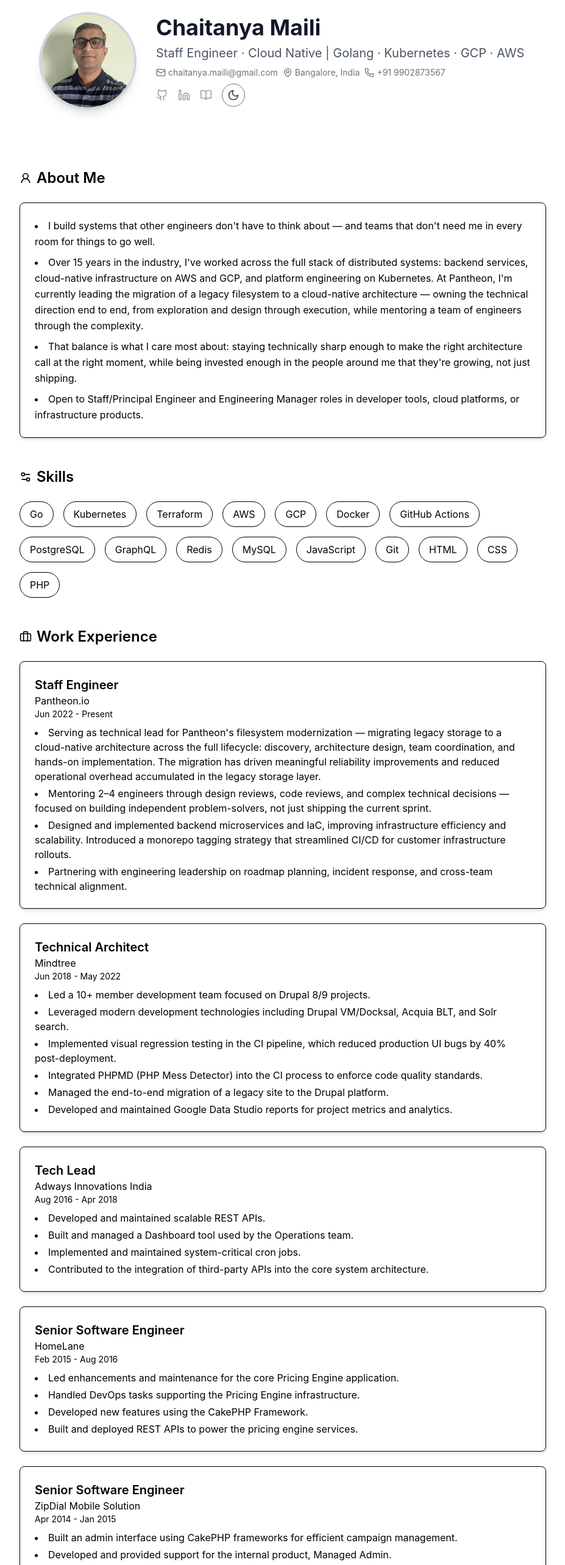
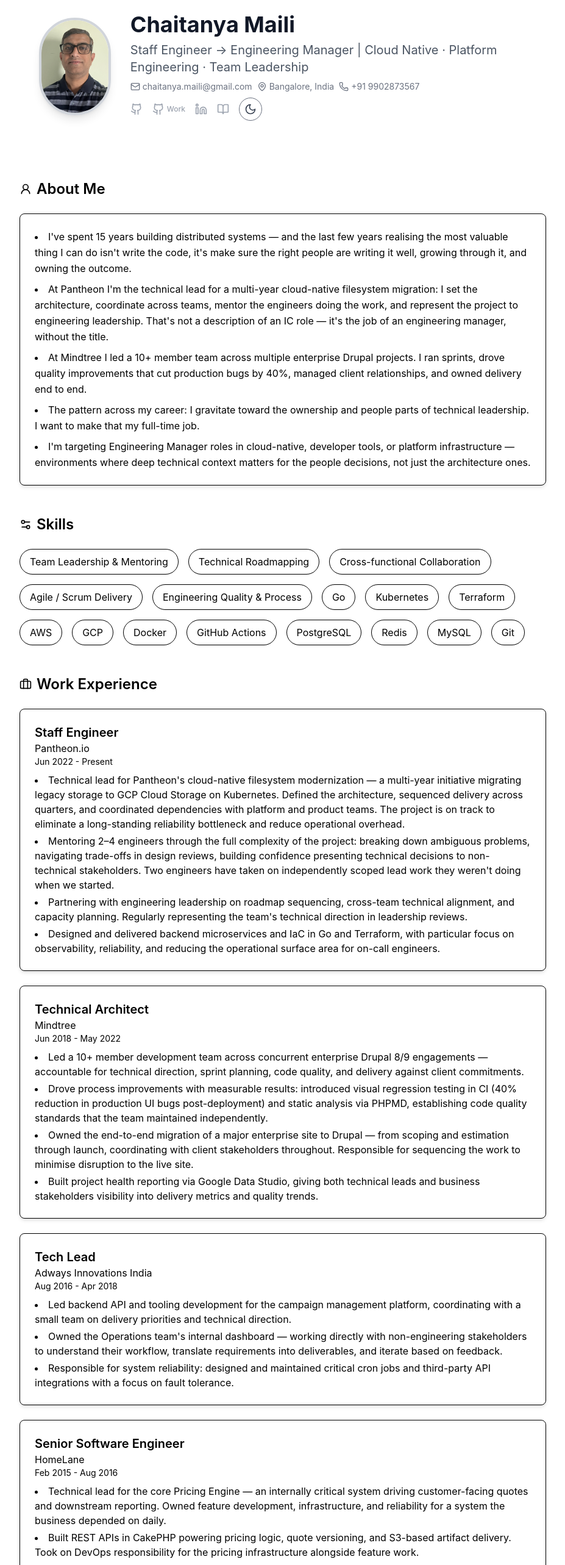
Before and after one commit to chaitanyamaili/chaitanyamaili.github.io, a React (Create React App) app: page / in a window 1280 px wide. Shown: the part 60-2626 px from the top of the page at 61% size, without its empty margins (176-1103 px from the left). Built offline with nearby package versions, Linux system fonts and the light colour scheme.

Commit message:
Updated the CV details for EM post (#2)
* feat(cv): EM-targeted cv — full technical history + leadership signals

* feat: Added the github work component

```diff
--- a/public/cv.json
+++ b/public/cv.json
@@ -1,24 +1,25 @@
 {
   "name": "Chaitanya Maili",
-  "title": "Staff Engineer · Cloud Native | Golang · Kubernetes · GCP · AWS",
+  "title": "Staff Engineer → Engineering Manager | Cloud Native · Platform Engineering · Team Leadership",
   "email": "chaitanya.maili@gmail.com",
   "location": "Bangalore, India",
   "phone": "+91 9902873567",
   "github": "https://github.com/chaitanyamaili",
+  "githubWork": "https://github.com/chaitanyapantheor",
   "linkedin": "https://www.linkedin.com/in/chaitanyamaili/",
   "twitter": "",
   "profilePicture": "profile.png",
-  "aboutMe": "I build systems that other engineers don't have to think about — and teams that don't need me in every room for things to go well.\n\nOver 15 years in the industry, I've worked across the full stack of distributed systems: backend services, cloud-native infrastructure on AWS and GCP, and platform engineering on Kubernetes. At Pantheon, I'm currently leading the migration of a legacy filesystem to a cloud-native architecture — owning the technical direction end to end, from exploration and design through execution, while mentoring a team of engineers through the complexity.\n\nThat balance is what I care most about: staying technically sharp enough to make the right architecture call at the right moment, while being invested enough in the people around me that they're growing, not just shipping.\n\nOpen to Staff/Principal Engineer and Engineering Manager roles in developer tools, cloud platforms, or infrastructure products.",
+  "aboutMe": "I've spent 15 years building distributed systems — and the last few years realising the most valuable thing I can do isn't write the code, it's make sure the right people are writing it well, growing through it, and owning the outcome.\n\nAt Pantheon I'm the technical lead for a multi-year cloud-native filesystem migration: I set the architecture, coordinate across teams, mentor the engineers doing the work, and represent the project to engineering leadership. That's not a description of an IC role — it's the job of an engineering manager, without the title.\n\nAt Mindtree I led a 10+ member team across multiple enterprise Drupal projects. I ran sprints, drove quality improvements that cut production bugs by 40%, managed client relationships, and owned delivery end to end.\n\nThe pattern across my career: I gravitate toward the ownership and people parts of technical leadership. I want to make that my full-time job.\n\nI'm targeting Engineering Manager roles in cloud-native, developer tools, or platform infrastructure — environments where deep technical context matters for the people decisions, not just the architecture ones.",
   "workExperience": [
     {
       "title": "Staff Engineer",
       "company": "Pantheon.io",
       "dates": "Jun 2022 - Present",
       "description": [
-        "Serving as technical lead for Pantheon's filesystem modernization — migrating legacy storage to a cloud-native architecture across the full lifecycle: discovery, architecture design, team coordination, and hands-on implementation. The migration has driven meaningful reliability improvements and reduced operational overhead accumulated in the legacy storage layer.",
-        "Mentoring 2–4 engineers through design reviews, code reviews, and complex technical decisions — focused on building independent problem-solvers, not just shipping the current sprint.",
-        "Designed and implemented backend microservices and IaC, improving infrastructure efficiency and scalability. Introduced a monorepo tagging strategy that streamlined CI/CD for customer infrastructure rollouts.",
-        "Partnering with engineering leadership on roadmap planning, incident response, and cross-team technical alignment."
+        "Technical lead for Pantheon's cloud-native filesystem modernization — a multi-year initiative migrating legacy storage to GCP Cloud Storage on Kubernetes. Defined the architecture, sequenced delivery across quarters, and coordinated dependencies with platform and product teams. The project is on track to eliminate a long-standing reliability bottleneck and reduce operational overhead.",
+        "Mentoring 2–4 engineers through the full complexity of the project: breaking down ambiguous problems, navigating trade-offs in design reviews, building confidence presenting technical decisions to non-technical stakeholders. Two engineers have taken on independently scoped lead work they weren't doing when we started.",
+        "Partnering with engineering leadership on roadmap sequencing, cross-team technical alignment, and capacity planning. Regularly representing the team's technical direction in leadership reviews.",
+        "Designed and delivered backend microservices and IaC in Go and Terraform, with particular focus on observability, reliability, and reducing the operational surface area for on-call engineers."
       ]
     },
     {
@@ -26,12 +27,10 @@
       "company": "Mindtree",
       "dates": "Jun 2018 - May 2022",
       "description": [
-        "Led a 10+ member development team focused on Drupal 8/9 projects.",
-        "Leveraged modern development technologies including Drupal VM/Docksal, Acquia BLT, and Solr search.",
-        "Implemented visual regression testing in the CI pipeline, which reduced production UI bugs by 40% post-deployment.",
-        "Integrated PHPMD (PHP Mess Detector) into the CI process to enforce code quality standards.",
-        "Managed the end-to-end migration of a legacy site to the Drupal platform.",
-        "Developed and maintained Google Data Studio reports for project metrics and analytics."
+        "Led a 10+ member development team across concurrent enterprise Drupal 8/9 engagements — accountable for technical direction, sprint planning, code quality, and delivery against client commitments.",
+        "Drove process improvements with measurable results: introduced visual regression testing in CI (40% reduction in production UI bugs post-deployment) and static analysis via PHPMD, establishing code quality standards that the team maintained independently.",
+        "Owned the end-to-end migration of a major enterprise site to Drupal — from scoping and estimation through launch, coordinating with client stakeholders throughout. Responsible for sequencing the work to minimise disruption to the live site.",
+        "Built project health reporting via Google Data Studio, giving both technical leads and business stakeholders visibility into delivery metrics and quality trends."
       ]
     },
     {
@@ -39,10 +38,9 @@
       "company": "Adways Innovations India",
       "dates": "Aug 2016 - Apr 2018",
       "description": [
-        "Developed and maintained scalable REST APIs.",
-        "Built and managed a Dashboard tool used by the Operations team.",
-        "Implemented and maintained system-critical cron jobs.",
-        "Contributed to the integration of third-party APIs into the core system architecture."
+        "Led backend API and tooling development for the campaign management platform, coordinating with a small team on delivery priorities and technical direction.",
+        "Owned the Operations team's internal dashboard — working directly with non-engineering stakeholders to understand their workflow, translate requirements into deliverables, and iterate based on feedback.",
+        "Responsible for system reliability: designed and maintained critical cron jobs and third-party API integrations with a focus on fault tolerance."
       ]
     },
     {
@@ -50,10 +48,8 @@
       "company": "HomeLane",
       "dates": "Feb 2015 - Aug 2016",
       "description": [
-        "Led enhancements and maintenance for the core Pricing Engine application.",
-        "Handled DevOps tasks supporting the Pricing Engine infrastructure.",
-        "Developed new features using the CakePHP Framework.",
-        "Built and deployed REST APIs to power the pricing engine services."
+        "Technical lead for the core Pricing Engine — an internally critical system driving customer-facing quotes and downstream reporting. Owned feature development, infrastructure, and reliability for a system the business depended on daily.",
+        "Built REST APIs in CakePHP powering pricing logic, quote versioning, and S3-based artifact delivery. Took on DevOps responsibility for the pricing infrastructure alongside feature work."
       ]
     },
     {
@@ -61,8 +57,7 @@
       "company": "ZipDial Mobile Solution",
       "dates": "Apr 2014 - Jan 2015",
       "description": [
-        "Built an admin interface using CakePHP frameworks for efficient campaign management.",
-        "Developed and provided support for the internal product, Managed Admin."
+        "Built and supported Managed Admin — the primary tool used by ZipDial's operations team to configure campaigns, manage customers, and track KPIs. Worked closely with the operations team to translate their workflow into product decisions."
       ]
     },
     {
@@ -78,44 +73,24 @@
   ],
   "projects": [
     {
-      "title": "Modernized File Storage System",
-      "description": "Technical lead for Pantheon's filesystem modernization — migrating legacy storage to a cloud-native architecture. Owned the full lifecycle: technical exploration, architecture design, team coordination, and hands-on implementation. Delivered meaningful reliability improvements and reduced the operational overhead of the legacy storage layer.",
+      "title": "Cloud-Native Filesystem Modernization — Pantheon",
+      "description": "Technical lead and delivery owner for Pantheon's flagship infrastructure initiative: migrating a legacy filesystem to GCP Cloud Storage on Kubernetes. Responsible for architecture, cross-team coordination, quarterly roadmap sequencing, and hands-on implementation. Mentored 3 engineers through the complexity of the project; two have since taken on lead-level work independently. Delivered meaningful reliability improvements and a significant reduction in operational overhead.",
       "tech": "Go, Terraform, Docker, GCP Cloud Storage, Kubernetes"
     },
     {
-      "title": "Decoupled Microservices and Infrastructure",
-      "description":
-        "Part of decoupled backend microservices and infrastructure used to manage and orchestrate customer environments. Introduced a monorepo tagging strategy to simplify the release process and set up the mechanism for customer infrastructure rollouts via a dedicated microservice.",
-      "tech": "Go, Terraform, Datastore, Docker, Cloud Run, Github App"
+      "title": "Decoupled Microservices Platform — Pantheon",
+      "description": "Designed and built backend microservices managing and orchestrating customer environments at scale. Introduced a monorepo tagging strategy that simplified CI/CD and enabled a new mechanism for customer infrastructure rollouts — reducing the manual steps in a critical release process. Balanced long-term maintainability with delivery velocity.",
+      "tech": "Go, Terraform, Datastore, Docker, Cloud Run, GitHub App"
     },
     {
-      "title": "AAMC.org",
-      "description":
-        "Developed and launched the AAMC.org corporate website using Drupal 8/9 and the Acquia infrastructure. This project involved various content types, migrating legacy content from systems like CoreMedia and Django, and implemented an efficient search capability with Solr. Integrated Google Analytics (GA) to track document usage via a Data Studio report.",
-      "tech": "Drupal 8, MySQL, Docker, Acquia BLT, Google DataStudio"
+      "title": "AAMC.org — Enterprise CMS Platform",
+      "description": "Led the development and launch of AAMC.org on Drupal 8/9 and Acquia infrastructure. Coordinated content migration from legacy systems (CoreMedia, Django), built Solr-backed search, and integrated Google Analytics reporting. Managed delivery against client milestones with a distributed team — accountable for both technical quality and stakeholder communication throughout.",
+      "tech": "Drupal 8/9, MySQL, Docker, Acquia BLT, Google DataStudio"
     },
     {
       "title": "AAMC Internal Microsite Platform",
-      "description": "Developed an internal multi-site platform using Drupal 9. This platform utilizes the Domain Access module and various custom features to host multiple small sites, offering site-specific assets (e.g., logo, GA code) and preset color themes. The platform also includes custom content types and views to meet diverse site requirements.",
+      "description": "Designed a multi-site platform enabling business teams to launch branded internal microsites without engineering involvement each time. Custom content types, per-site theming, and site-specific assets via Drupal Domain Access. Reduced new-site launch time from weeks to days — a direct improvement to team productivity.",
       "tech": "Drupal 9, MySQL, Docker, Acquia BLT"
-    },
-    {
-      "title": "Adways | Internal Portal",
-      "description":
-        "Developed and maintained an internal portal for publishing and managing campaigns. This solution included backend REST APIs designed to serve and track campaign data for the Android mobile application.",
-      "tech": "Codeigniter, AWS EC2, AWS RDS"
-    },
-    {
-      "title": "Homelane - Pricing Engine",
-      "description":
-        "Developed and maintained a Catalog Management System that served as the central data hub. This product featured a REST API to provide inputs to Sketchup modules and other systems for generating quotes. The system incorporated pricing logic, managed quote versioning, and generated several customer-facing reports. All resulting artifacts were uploaded to S3 buckets for seamless consumption by integrated systems.",
-      "tech": "CakePHP, AWS EC2, AWS RDS"
-    },
-    {
-      "title": "Zipdial - Managed Admin",
-      "description":
-        "This product helps the ZipDial internal team efficiently deliver and configure campaigns. It also allows them to manage reports and KPIs, as well as handle customers, users, orders, and offline payments.",
-      "tech": "CakePHP, MySQL, HTML, CSS, JavaScript"
     }
   ],
   "education": [
@@ -138,6 +113,11 @@
     }
   ],
   "skills": [
+    "Team Leadership & Mentoring",
+    "Technical Roadmapping",
+    "Cross-functional Collaboration",
+    "Agile / Scrum Delivery",
+    "Engineering Quality & Process",
     "Go",
     "Kubernetes",
     "Terraform",
@@ -146,13 +126,8 @@
     "Docker",
     "GitHub Actions",
     "PostgreSQL",
-    "GraphQL",
     "Redis",
     "MySQL",
-    "JavaScript",
-    "Git",
-    "HTML",
-    "CSS",
-    "PHP"
+    "Git"
   ]
 }
--- a/src/App.tsx
+++ b/src/App.tsx
@@ -22,6 +22,7 @@ type CVData = {
   location: string
   phone: string
   github: string
+  githubWork?: string
   linkedin: string
   twitter?: string
   profilePicture: string
@@ -74,6 +75,7 @@ function App() {
           location={cvData.location}
           phone={cvData.phone}
           github={cvData.github}
+          githubWork={cvData.githubWork}
           linkedin={cvData.linkedin}
           twitter={cvData.twitter}
           profilePicture={cvData.profilePicture}
--- a/src/components/Hero.tsx
+++ b/src/components/Hero.tsx
@@ -10,6 +10,7 @@ type HeroProps = {
   location: string
   phone: string
   github: string
+  githubWork?: string
   linkedin: string
   twitter?: string
   profilePicture: string
@@ -22,6 +23,7 @@ const Hero = ({
   location,
   phone,
   github,
+  githubWork,
   linkedin,
   twitter,
   profilePicture,
@@ -63,6 +65,18 @@ const Hero = ({
 
           <div className="flex gap-4 justify-center md:justify-start mt-4 social-icons">
             <IconLink href={github} icon={Github} label="GitHub" />
+            {githubWork && (
+              <a
+                href={githubWork}
+                target="_blank"
+                rel="noopener noreferrer"
+                aria-label="GitHub (Work)"
+                className="text-gray-400 hover:text-white transition-colors duration-200 flex items-center gap-1"
+              >
+                <Github className="w-5 h-5" />
+                <span className="text-xs font-medium">Work</span>
+              </a>
+            )}
             <IconLink href={linkedin} icon={Linkedin} label="LinkedIn" />
             {twitter && <IconLink href={twitter} icon={Twitter} label="Twitter" />}
             <IconLink href="https://chaitanyamaili.in/blogs/" icon={BookOpen} label="Blog" />
```
